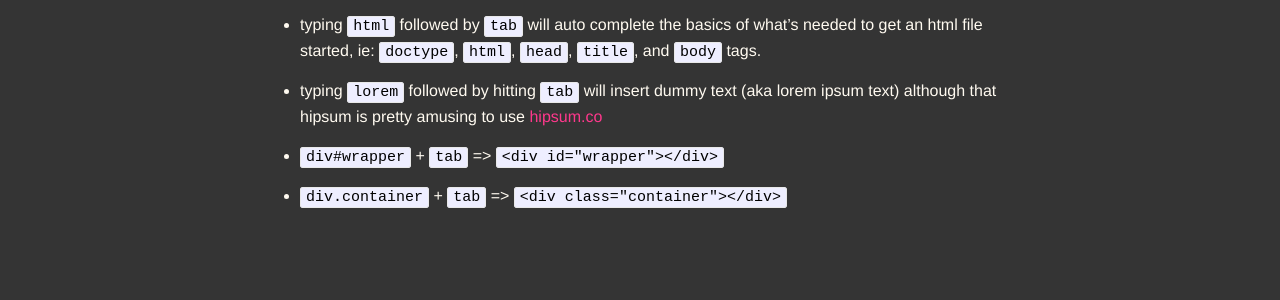
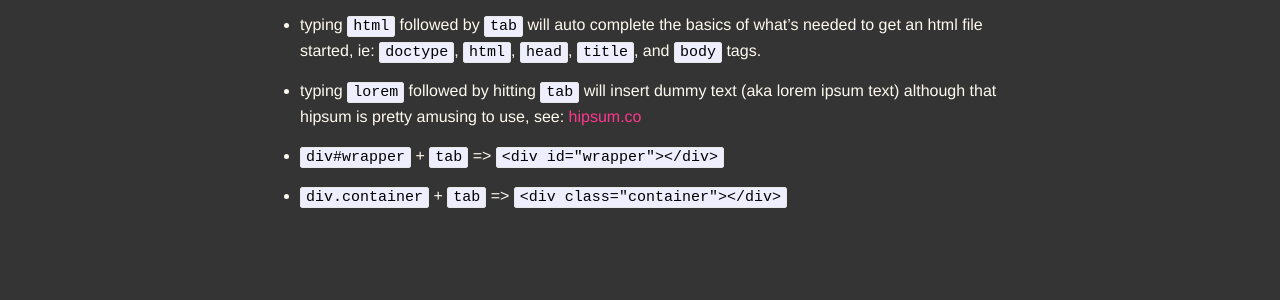
Before and after one commit to rebelcl0ud/blog, a Jekyll site: the page built from _posts/2019-04-27-[66]-feeling-sublime.markdown, in a window 1280 px wide. Shown: the part 290-590 px from the top of the page. Built offline with Jekyll 4.4.1, drawn with Linux system fonts in a browser that asks for light colours.

Commit message:
fix: typo

```diff
--- a/_posts/2019-04-27-[66]-feeling-sublime.markdown
+++ b/_posts/2019-04-27-[66]-feeling-sublime.markdown
@@ -10,7 +10,7 @@ In an `html` file:
 
   - typing `html` followed by `tab` will auto complete the basics of what's needed to get an html file started, ie: `doctype`, `html`, `head`, `title`,  and `body` tags.
 
-  - typing `lorem` followed by hitting `tab` will insert dummy text (aka lorem ipsum text) although that hipsum is pretty amusing to use [hipsum.co](https://hipsum.co/)
+  - typing `lorem` followed by hitting `tab` will insert dummy text (aka lorem ipsum text) although that hipsum is pretty amusing to use, see: [hipsum.co](https://hipsum.co/)
 
   - `div#wrapper` + `tab` => `<div id="wrapper"></div>`
 
```
